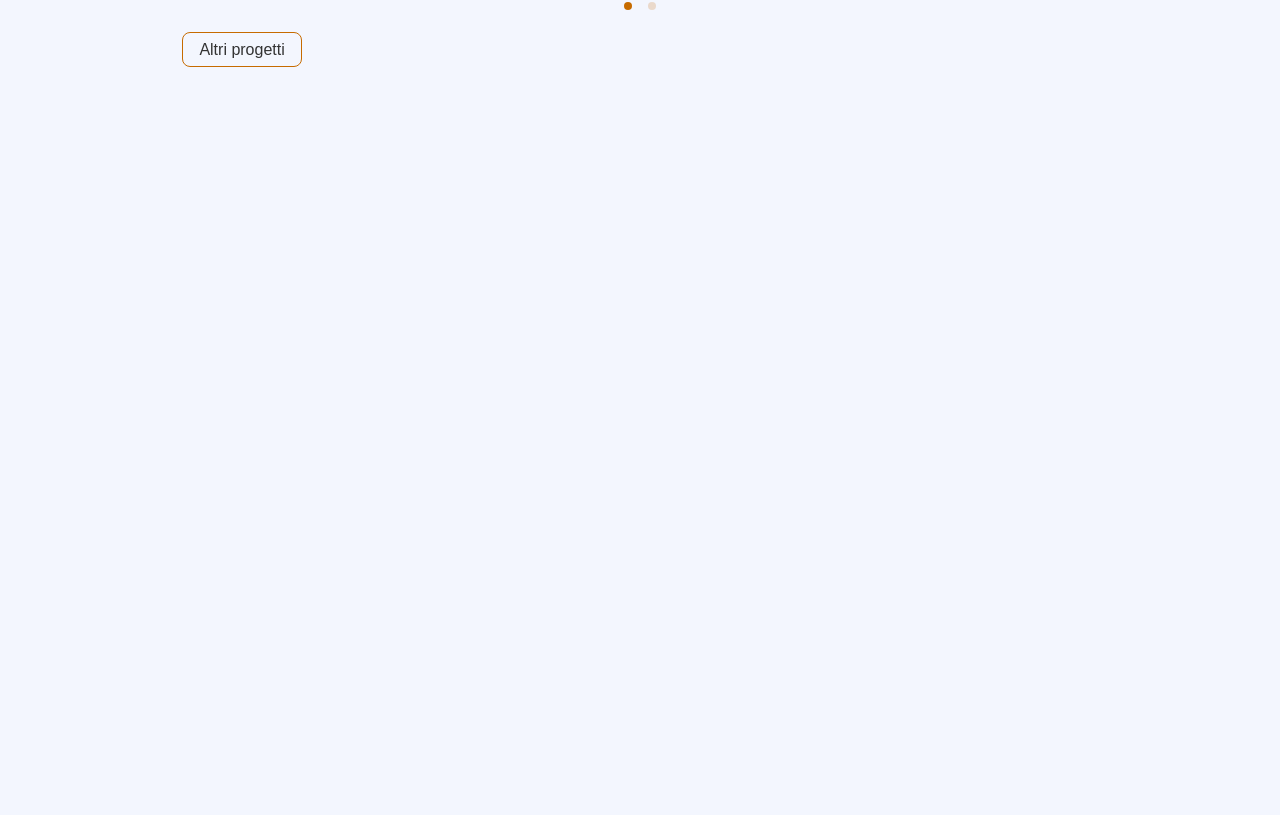
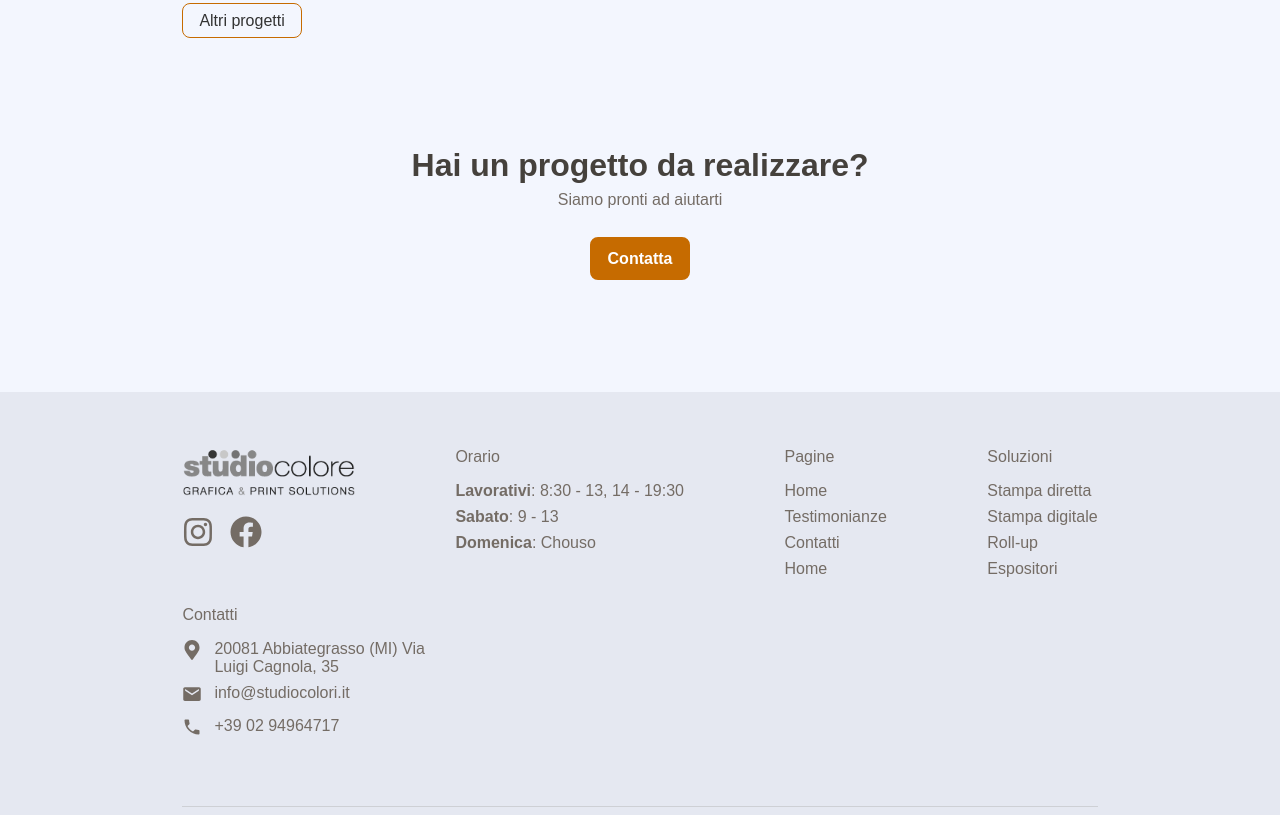
Before and after one commit to ericc3n/studio-colore, a Next.js app: page / in a window 1280 px wide. Shown: the part 1982-2797 px from the top of the page. Before the commit the page ends 2099 px from the top, so only its background shows below. Built offline with nearby package versions, Linux system fonts and the light colour scheme.

Commit message:
Concluso Home Page

```diff
--- a/src/app/ServicesSection/ServicesSection.scss
+++ b/src/app/ServicesSection/ServicesSection.scss
@@ -1,7 +1,8 @@
 @use "../../sass/variables" as v;
 @use "../../sass/mixins" as m;
 
-.section.our-services {
+.our-services {
+    padding: 0 var(--MX-REGULAR) v.$xxxl;
     .cards {
         display: flex;
         justify-content: space-between;
--- a/src/app/ServicesSection/ServicesSection.tsx
+++ b/src/app/ServicesSection/ServicesSection.tsx
@@ -7,7 +7,7 @@ import Link from "next/link";
 
 export default function ServicesSection() {
   return (
-    <div className="our-services section">
+    <div className="our-services">
       <div className="text-content">
         <h2>I nostri servizi</h2>
       </div>
--- a/src/app/WorkflowSection/WorkflowSection.tsx
+++ b/src/app/WorkflowSection/WorkflowSection.tsx
@@ -9,6 +9,7 @@ export default function WorkflowSection() {
         <img src="/printer.jpg" alt="printer" />
       </div>
       <div className="text-content">
+        <h3 className="semi-title">Passaggi</h3>
         <h2>Flusso di lavoro</h2>
         <ul>
           <li>
--- a/src/app/layout.tsx
+++ b/src/app/layout.tsx
@@ -1,6 +1,7 @@
 import type { Metadata } from "next";
 import "../sass/_global.scss";
 import Navbar from "@/ui/Navbar/Navbar";
+import Footer from "@/ui/Footer/Footer";
 
 export const metadata: Metadata = {
   title: "Studio Colore",
@@ -17,6 +18,7 @@ export default function RootLayout({
       <body>
         <Navbar />
         {children}
+        <Footer />
       </body>
     </html>
   );
--- a/src/app/page.tsx
+++ b/src/app/page.tsx
@@ -1,3 +1,4 @@
+import Closure from "@/components/Closure/Closure";
 import Hero from "./Hero/Hero";
 import ServicesSection from "./ServicesSection/ServicesSection";
 import TestimonialsSection from "./TestimonialsSection/Testimonials";
@@ -10,6 +11,7 @@ export default function page() {
       <ServicesSection />
       <WorkflowSection />
       <TestimonialsSection />
+      <Closure />
     </>
   )
 }
--- a/src/components/Buttons/SimpleLink.tsx
+++ b/src/components/Buttons/SimpleLink.tsx
@@ -2,11 +2,12 @@ import Link from 'next/link'
 import React from 'react'
 
 interface PropsType {
-  href: string
+  href: string,
+  children: string
 }
 
-export default function SimpleLink({ href }: PropsType) {
+export default function SimpleLink({ href, children }: PropsType) {
   return (
-    <Link className="simple-link" href={href}>Scopri di più</Link>
+    <Link className="simple-link" href={href}>{children}</Link>
   )
 }
--- a/src/components/Carousel/Carousel.tsx
+++ b/src/components/Carousel/Carousel.tsx
@@ -17,7 +17,7 @@ export default function Carousel({ items }: PropsType) {
         items={items}
         mouseTracking
         disableButtonsControls={false}
-        paddingLeft={2.6}
+        paddingLeft={2}
         paddingRight={16}
         responsive={{
           0: { items: 1 },
--- a/src/components/Carousel/Item/Item.scss
+++ b/src/components/Carousel/Item/Item.scss
@@ -11,7 +11,7 @@
     .description {
         height: max-content;
         padding: v.$m v.$regular;
-        box-shadow: rgba(0, 0, 0, 0.15) -1.4px 1.4px 2.6px;
+        box-shadow: rgba(0, 0, 0, 0.15) 0px 1.95px 2.6px;
         background-color: #EFF1F8;
         h3 {
             line-height: 1.25;
--- /dev/null
+++ b/src/components/Closure/Closure.tsx
@@ -0,0 +1,12 @@
+import React from 'react';
+import Link from 'next/link';
+
+export default function Closure() {
+  return (
+    <div className="clousure section" style={{ textAlign: "center" }}>
+      <h2>Hai un progetto da realizzare?</h2>
+      <p>Siamo pronti ad aiutarti</p>
+      <Link className="btn-1 my-l" href="/contacts">Contatta</Link>
+    </div>
+  )
+}
--- /dev/null
+++ b/src/ui/Footer/Footer.scss
@@ -0,0 +1,57 @@
+@use "../../sass/variables" as v;
+@use "../../sass/mixins" as m;
+
+footer {
+    margin-top: v.$xxxl;
+    padding: v.$xxxl var(--MX-REGULAR) v.$l;
+    background-color: v.$bg-3;
+    .main {
+        padding-bottom: v.$xxxl;
+        display: flex;
+        flex-wrap: wrap;
+        justify-content: space-between;
+        gap: v.$m;
+        .logo-socials {
+            ul.socials {
+                margin-top: v.$regular;
+                display: flex;
+                list-style: none;
+                font-size: v.$xl;
+                gap: 1rem;
+                li a:hover {
+                    color: hsl(28, 7%, 28%);
+                }
+            }
+        }
+        ul.column {
+            list-style: none;
+            max-width: 250px;
+            .title {
+                font-weight: 200;
+                margin-bottom: v.$regular;
+            }
+            li {
+                margin-bottom: v.$xs;
+                a:hover {
+                    text-decoration: underline;
+                }
+            }
+            &.contacts {
+                li {
+                    display: flex;
+                    .icon {
+                        padding-right: v.$s;
+                        font-size: 1.25rem;
+                    }
+                }
+            }
+        }
+    }
+    .end-line {
+        border-top: 1px solid hsla(28, 7%, 43%, 20%);
+        padding-top: v.$m;
+        display: flex;
+        flex-wrap: wrap;
+        justify-content: space-between;
+    }
+}
--- /dev/null
+++ b/src/ui/Footer/Footer.tsx
@@ -0,0 +1,65 @@
+"use client";
+
+import React from "react";
+import "./Footer.scss";
+import LogoBlack from "../LogoBlack/LogoBlack";
+import { FaFacebook, FaInstagram, FaMapMarkerAlt } from "react-icons/fa";
+import { Link } from "react-alice-carousel";
+import { IoMdMail } from "react-icons/io";
+import { MdLocalPhone } from "react-icons/md";
+import SimpleLink from "@/components/Buttons/SimpleLink";
+
+export default function Footer() {
+  return (
+    <footer>
+      <div className="main">
+        <div className="logo-socials">
+          <LogoBlack />
+          <ul className="socials">
+            <li><a href="https://www.instagram.com/stcolore20/" target="_blank"><FaInstagram /></a></li>
+            <li><a href="https://www.facebook.com/studiocoloregrafica/" target="_blank"><FaFacebook /></a></li>
+          </ul>
+        </div>
+        <ul className="column">
+          <li className="title">Orario</li>
+          <li><b>Lavorativi</b>: 8:30 - 13, 14 - 19:30</li>
+          <li><b>Sabato</b>: 9 - 13</li>
+          <li><b>Domenica</b>: Chouso</li>
+        </ul>
+        <ul className="column">
+          <li className="title">Pagine</li>
+          <li><Link href="/home">Home</Link></li>
+          <li><Link href="/testimonials">Testimonianze</Link></li>
+          <li><Link href="/contacts">Contatti</Link></li>
+          <li><Link href="/home">Home</Link></li>
+        </ul>
+        <ul className="column">
+          <li className="title">Soluzioni</li>
+          <li><Link href="/solutions/direct-printing">Stampa diretta</Link></li>
+          <li><Link href="/solutions/digital-printing">Stampa digitale</Link></li>
+          <li><Link href="/solutions/roll-up">Roll-up</Link></li>
+          <li><Link href="/solutions/stand">Espositori</Link></li>
+        </ul>
+        <ul className="column contacts">
+          <div className="title">Contatti</div>
+          <li>
+            <span className="icon"><FaMapMarkerAlt /></span>
+            <span className="text">20081 Abbiategrasso (MI) Via Luigi Cagnola, 35</span>
+          </li>
+          <li>
+            <span className="icon"><IoMdMail /></span>
+            <span className="text">info@studiocolori.it</span>
+          </li>
+          <li>
+            <span className="icon"><MdLocalPhone /></span>
+            <span className="text">+39 02 94964717</span>
+          </li>
+        </ul>
+      </div>
+      <div className="end-line">
+        <p className="thin">©STUDIO COLORE GRAFICA DTP & R SRL - P.I. 10313470154</p>
+        <SimpleLink href="/privacy-policies">Politiche e Privacy</SimpleLink>
+      </div>
+    </footer>
+  );
+}
--- /dev/null
+++ b/src/ui/LogoBlack/LogoBlack.tsx
@@ -0,0 +1,9 @@
+import React from 'react';
+
+export default function LogoBlack() {
+  return (
+    <div className="logo-black">
+      <img src="/logo-black.png" alt="logo-black" height={48} style={{ filter: "saturate(0)" }} />
+    </div>
+  )
+}
```
Also changed, not shown: public/logo-black.png (added), 1 other file (tests, documents, lock files or other folders).
